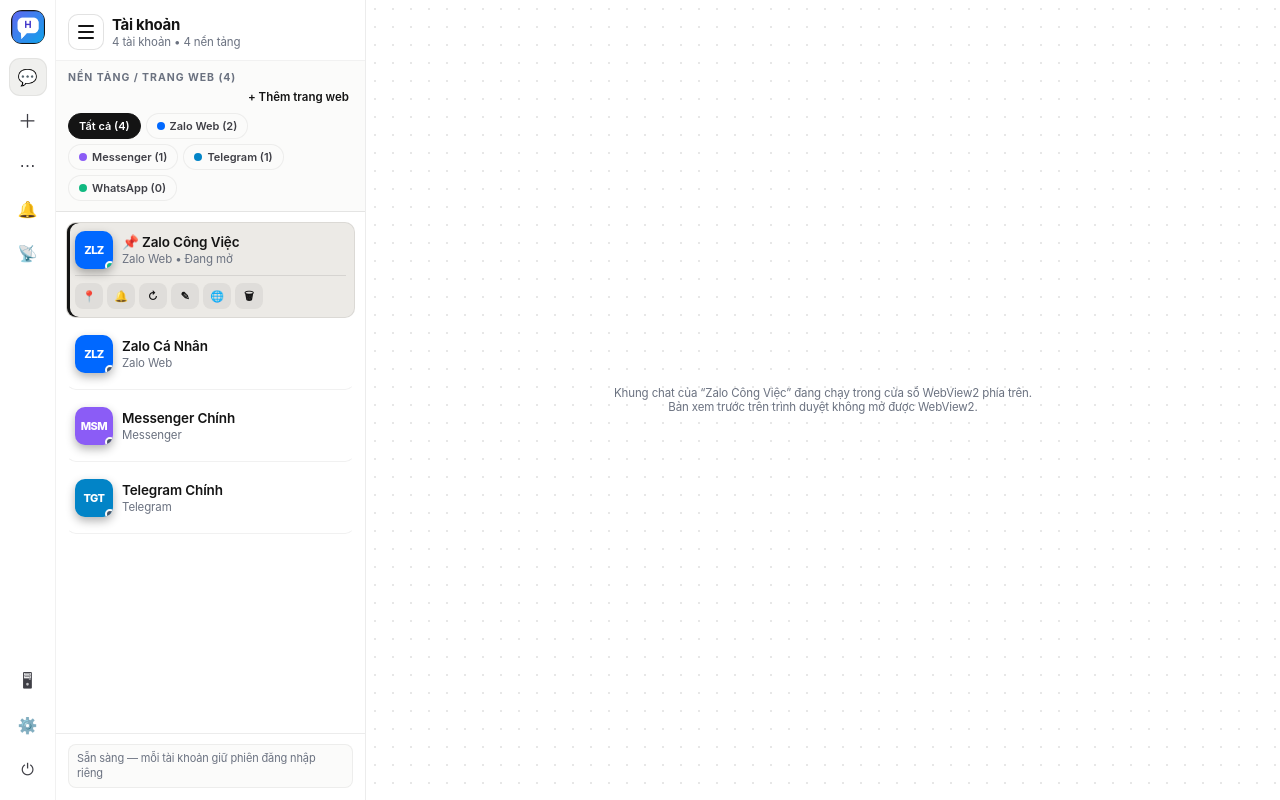
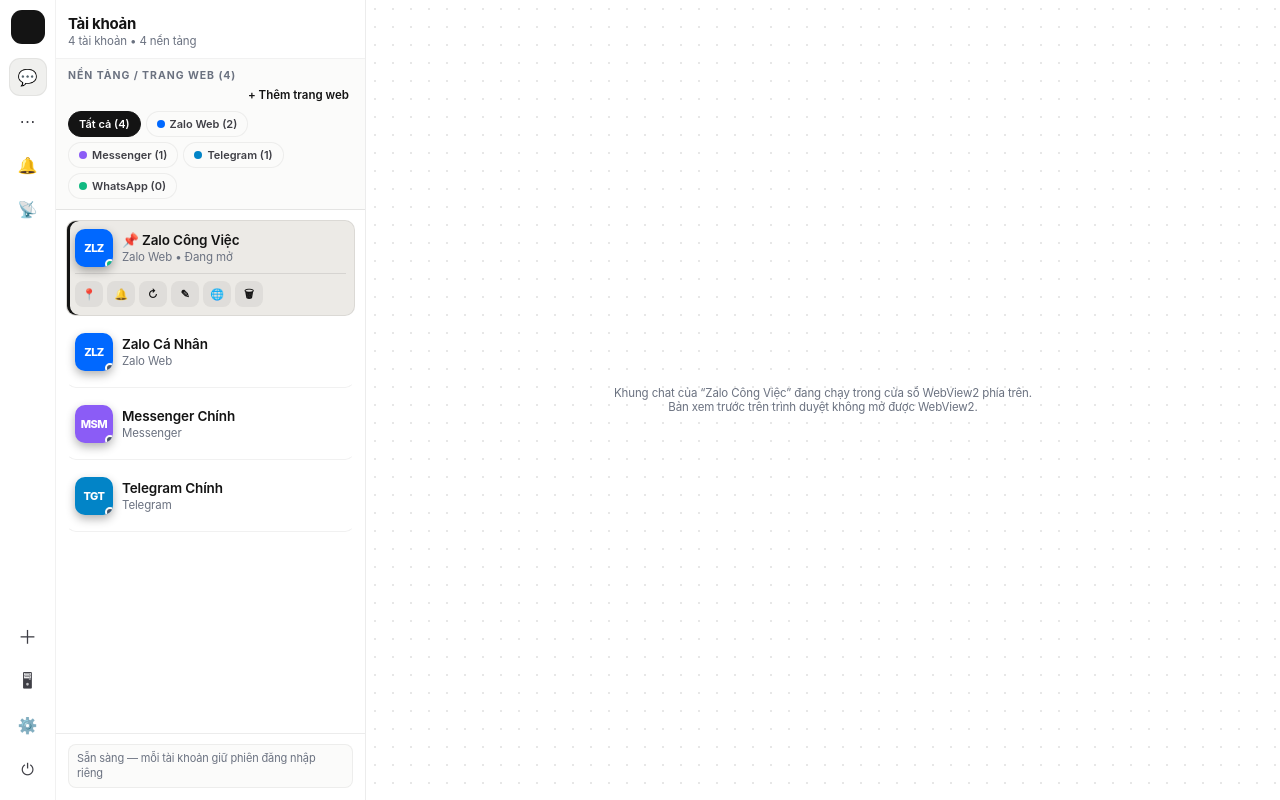
Before and after one commit to xxquachtheanhxx/henry-chat-pro, a React (Vite) app: page / in a window 1280 px wide. Built offline with nearby package versions, Linux system fonts and the light colour scheme.

Commit message:
Move profile creation and the sidebar toggle into the rail, and fix collapsed width in light theme

```diff
--- a/src/App.tsx
+++ b/src/App.tsx
@@ -1829,9 +1829,16 @@ export default function App() {
   return (
     <div className={`bch-shell ${IS_NOTIF_WINDOW ? "bch-notif-window" : ""}`}>
       <nav className="bch-rail" aria-label="Điều hướng chính">
-        <div className="bch-rail-brand" title="Henry Chat Pro">
-          <img src={logoUrl} alt="Henry Chat Pro" />
-        </div>
+        <button
+          type="button"
+          className="bch-rail-brand bch-rail-brand-btn"
+          title={sidebarMode === "collapsed" ? "Mở rộng danh sách" : "Thu gọn danh sách (chỉ hiện icon)"}
+          onClick={() => setSidebarMode(sidebarMode === "collapsed" ? "full" : "collapsed")}
+        >
+          <span className="bch-hamburger-line" />
+          <span className="bch-hamburger-line" />
+          <span className="bch-hamburger-line" />
+        </button>
         <div className="bch-rail-group">
           <button
             type="button"
@@ -1845,14 +1852,6 @@ export default function App() {
             }}
           >
             💬
-          </button>
-          <button
-            type="button"
-            className="bch-rail-btn bch-rail-add"
-            title="Tạo profile mới"
-            onClick={() => openAddAccount()}
-          >
-            ＋
           </button>
           {groups.length > 0 && (
             <div className="bch-rail-groups">
@@ -1925,6 +1924,14 @@ export default function App() {
         <div className="bch-rail-bottom">
           <button
             type="button"
+            className="bch-rail-btn bch-rail-add"
+            title="Tạo profile mới"
+            onClick={() => openAddAccount()}
+          >
+            ＋
+          </button>
+          <button
+            type="button"
             className="bch-rail-btn"
             title={`Giao diện: ${settings.theme === "light" ? "Sáng" : settings.theme === "dark" ? "Tối" : "Theo hệ thống"}`}
             onClick={() =>
@@ -1961,68 +1968,6 @@ export default function App() {
       <aside className={`bch-sidebar ${sidebarMode === "collapsed" ? "mode-collapsed" : ""}`}>
         {sidebarMode === "collapsed" ? (
           <>
-            <div className="bch-collapsed-top">
-              <button
-                type="button"
-                className="bch-hamburger-btn"
-                onClick={() => setSidebarMode("full")}
-                title="Mở rộng danh sách tài khoản"
-              >
-                <span className="bch-hamburger-line" />
-                <span className="bch-hamburger-line" />
-                <span className="bch-hamburger-line" />
-              </button>
-              <button
-                type="button"
-                className="bch-collapsed-add-btn"
-                onClick={() => openAddAccount()}
-                title="＋ Thêm tài khoản mới"
-              >
-                ＋
-              </button>
-            </div>
-
-            <div style={{ padding: "4px 8px" }}>
-              <select
-                className="bch-select"
-                style={{ width: "100%", fontSize: 11, padding: "4px 6px" }}
-                value={
-                  sidebarFilter.kind === "all"
-                    ? "all"
-                    : sidebarFilter.kind === "platform"
-                    ? `p:${sidebarFilter.id}`
-                    : `g:${sidebarFilter.id}`
-                }
-                onChange={(e) => {
-                  const v = e.target.value;
-                  if (v === "all") setSidebarFilter({ kind: "all" });
-                  else if (v.startsWith("p:"))
-                    setSidebarFilter({ kind: "platform", id: v.slice(2) });
-                  else if (v.startsWith("g:"))
-                    setSidebarFilter({ kind: "group", id: v.slice(2) });
-                }}
-                title="Chọn nhóm / nền tảng để lọc"
-              >
-                <option value="all">Tất cả</option>
-                <optgroup label="Nền tảng">
-                  {platforms.map((p) => (
-                    <option key={p.id} value={`p:${p.id}`}>
-                      {p.name}
-                    </option>
-                  ))}
-                </optgroup>
-                {groups.length > 0 && (
-                  <optgroup label="Nhóm của bạn">
-                    {groups.map((g) => (
-                      <option key={g.id} value={`g:${g.id}`}>
-                        {g.name}
-                      </option>
-                    ))}
-                  </optgroup>
-                )}
-              </select>
-            </div>
-
             <div className="bch-collapsed-icons-list">
               {filteredAccounts.map((acc) => {
                 const plat = getPlatform(acc.platformId);
@@ -2101,61 +2046,12 @@ export default function App() {
               })}
             </div>
 
-            <div className="bch-collapsed-footer">
-              <button
-                type="button"
-                className="bch-collapsed-tool-btn"
-                onClick={() => {
-                  closeAllModals();
-                  setShowLan(true);
-                }}
-                title="Gửi file / máy khác (LAN)"
-              >
-                📡
-              </button>
-              <button
-                type="button"
-                className="bch-collapsed-tool-btn"
-                onClick={openNotificationCenter}
-                title={`Trung tâm thông báo (${notifications.length})`}
-              >
-                🔔
-              </button>
-              <button
-                type="button"
-                className="bch-collapsed-tool-btn"
-                onClick={() => {
-                  closeAllModals();
-                  setShowSettings(true);
-                }}
-                title="Cài đặt"
-              >
-                ⚙️
-              </button>
-              <button
-                type="button"
-                className="bch-collapsed-tool-btn danger"
-                onClick={exitApp}
-                title="Thoát ứng dụng"
-              >
-                ⏻
-              </button>
-            </div>
+
           </>
         ) : (
           <>
             <div className="bch-brand-header">
               <div className="bch-brand-info">
-                <button
-                  type="button"
-                  className="bch-hamburger-btn"
-                  onClick={() => setSidebarMode("collapsed")}
-                  title="Thu gọn danh sách (chỉ hiện icon)"
-                >
-                  <span className="bch-hamburger-line" />
-                  <span className="bch-hamburger-line" />
-                  <span className="bch-hamburger-line" />
-                </button>
                 <img src={logoUrl} alt="Henry Chat Pro" className="bch-brand-logo" />
                 <div className="bch-brand-text">
                   <h1 className="bch-brand-title">
--- a/src/styles.css
+++ b/src/styles.css
@@ -91,6 +91,29 @@ html, body, #root {
   background: currentColor;
   border-radius: 2px;
    display: block;
+}
+
+/* Nút 3 gạch nằm ở cột rail ngoài, thay cho icon ứng dụng */
+.bch-rail-brand-btn {
+  display: flex;
+  flex-direction: column;
+  align-items: center;
+  justify-content: center;
+  gap: 3px;
+  padding: 0;
+  background: var(--bch-hover);
+  border: 1px solid var(--bch-border-soft);
+  color: var(--bch-text);
+  cursor: pointer;
+  transition: background 0.15s ease, border-color 0.15s ease;
+}
+.bch-rail-brand-btn:hover {
+  border-color: var(--bch-text-soft);
+}
+.bch-rail-brand-btn .bch-hamburger-line {
+  width: 14px;
+  height: 2px;
+  background: currentColor;
 }
 
 /* COLLAPSED MODE (CHỈ HIỂN THỊ ICON CÁC PROFILE) */
@@ -1741,11 +1764,6 @@ html[data-theme="dark"] .bch-rail-badge {
 }
 
 /* Light: danh sách tài khoản phẳng như danh sách chat trong ảnh */
-html[data-theme="light"] .bch-sidebar {
-  width: 310px;
-  min-width: 310px;
-  max-width: 310px;
-}
 html[data-theme="light"] .bch-brand-header {
   padding: 14px 14px 10px;
 }
```
